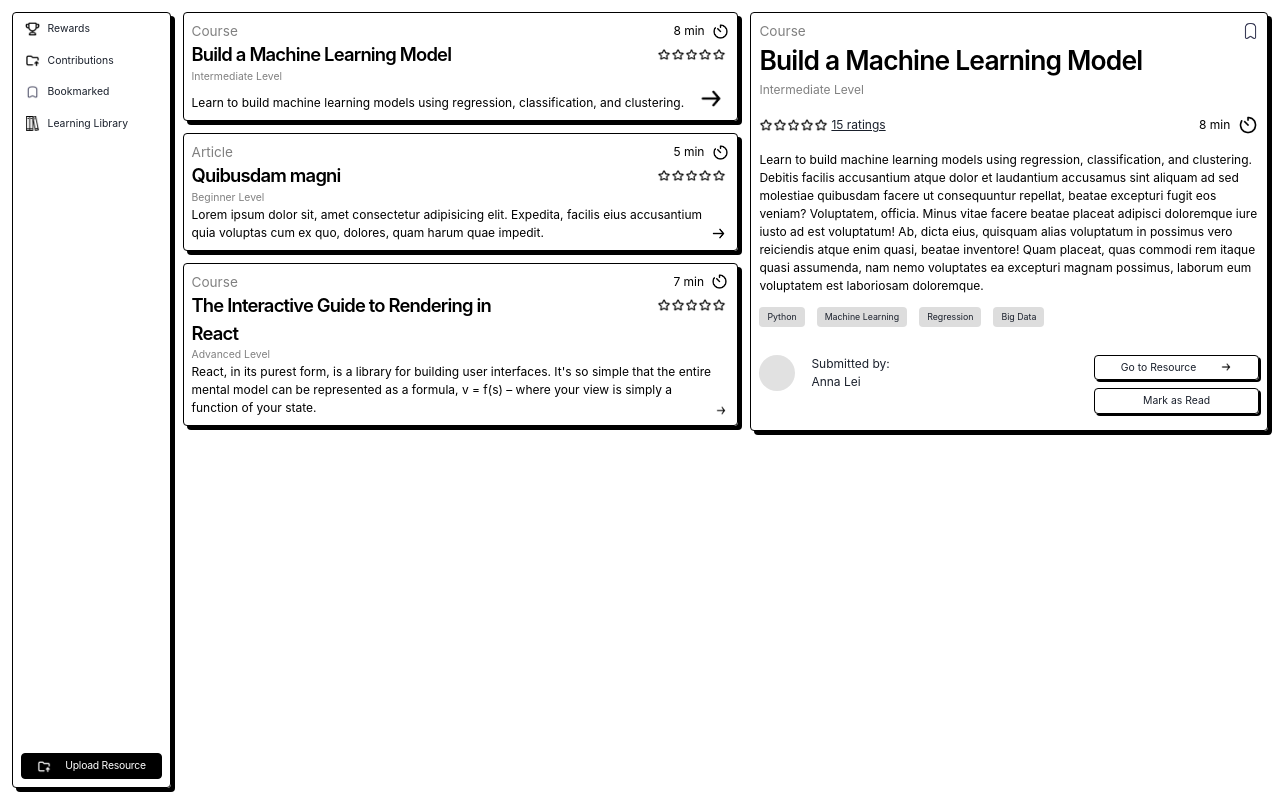
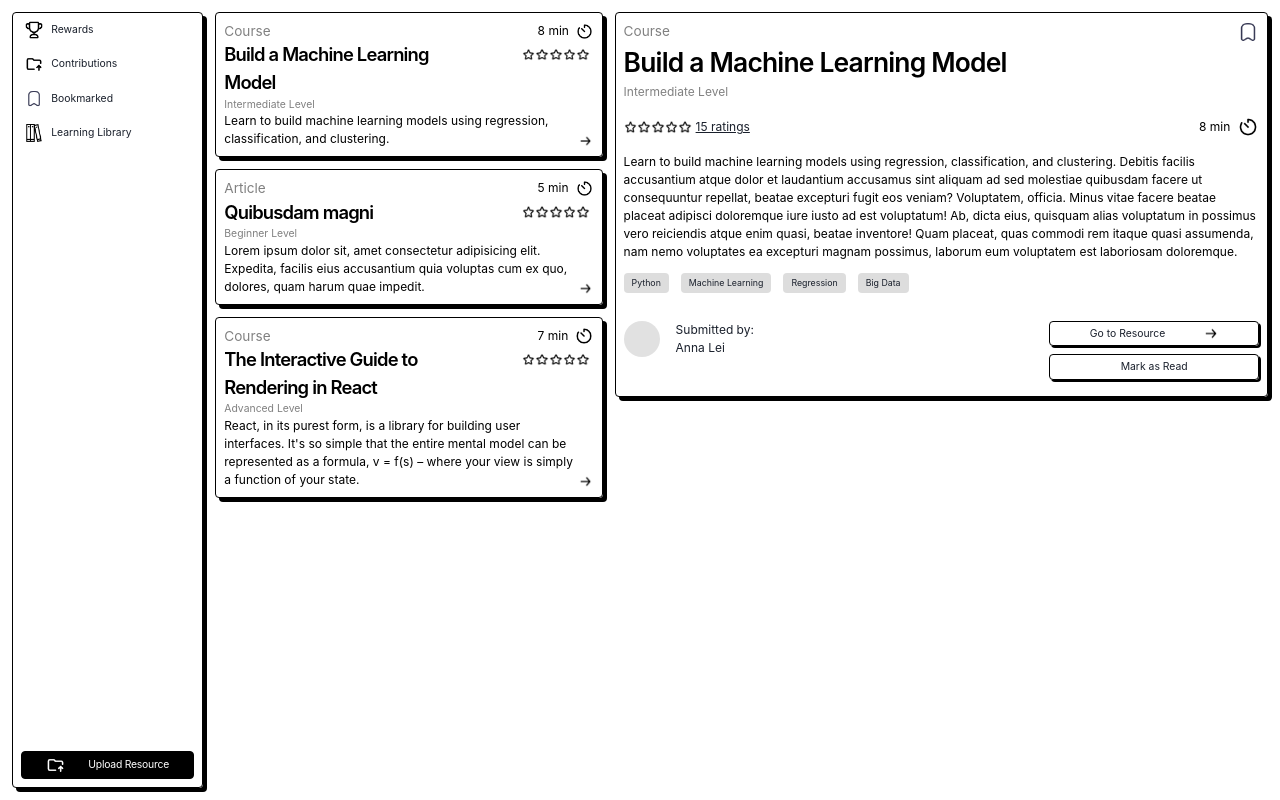
Before and after one commit to makeitMVPadmin/P4_Member_Achievement, a React (Create React App) app: page /resource in a window 1280 px wide. Built offline with nearby package versions, Linux system fonts and the light colour scheme.

Commit message:
update handle toggle read button

```diff
--- a/src/components/ResourceCard/ResourceCard.scss
+++ b/src/components/ResourceCard/ResourceCard.scss
@@ -80,13 +80,14 @@
   &__preview {
     color: black;
     font-size: 0.75rem;
+    width: 100%;
   }
 
   &__link {
-    width: 2rem;
+    width: 1rem;
   }
 
   &__forward-arrow-icon {
-    width: 85.5%;
+    width: 95.5%;
   }
 }
--- a/src/components/ResourceDetailCard/ResourceDetailCard.jsx
+++ b/src/components/ResourceDetailCard/ResourceDetailCard.jsx
@@ -3,8 +3,16 @@ import arrowForwardIcon from "../../assets/icons/arrow-forward-svgrepo-com.png";
 import timerIcon from "../../assets/icons/timer-svgrepo-com.png";
 import savedIcon from "../../assets/icons/saved-svgrepo-com.png";
 import starIcon from "../../assets/icons/star-svgrepo-com.png";
+import { Link } from "react-router-dom";
+import { useState } from "react";
 
 export default function ResourceDetailCard({ selectedResource }) {
+  const [isRead, setIsRead] = useState(false);
+
+  const handleToggleRead = () => {
+    setIsRead((prevIsRead) => !prevIsRead);
+  };
+
   return (
     <section className="resource-details">
       <div className="resource-details__heading-top">
@@ -83,6 +91,7 @@ export default function ResourceDetailCard({ selectedResource }) {
           </div>
         </div>
         <div className="resource-details__buttons-container">
+          <Link to="" key="">
             <button className="resource-details__button">
               Go to Resource
               <img
@@ -91,7 +100,15 @@ export default function ResourceDetailCard({ selectedResource }) {
                 className="resource-details__forward-arrow-icon"
               />
             </button>
-          <button className="resource-details__button">Mark as Read</button>
+          </Link>
+          <button
+            className={`resource-details__button ${
+              isRead ? "resource-details__button--read" : ""
+            }`}
+            onClick={handleToggleRead}
+          >
+            {isRead ? "Mark as Unread" : "Mark as Read"}
+          </button>
         </div>
       </div>
     </section>
--- a/src/components/ResourceDetailCard/ResourceDetailCard.scss
+++ b/src/components/ResourceDetailCard/ResourceDetailCard.scss
@@ -155,6 +155,19 @@
 
   &__button {
     @include button;
+    transition: transform 0.3s ease, box-shadow 0.3s ease;
+
+    &:hover {
+      transform: scale(1.025);
+    }
+
+    &--read {
+      background-color: #c1d0b5;
+
+      &:hover {
+        background-color: #99a98f;
+      }
+    }
 
     font-size: 0.65rem;
     @include thin-border;
--- a/src/pages/ResourcePage/ResourcePage.scss
+++ b/src/pages/ResourcePage/ResourcePage.scss
@@ -10,10 +10,15 @@
 
   &__cards {
     margin-right: 0.75rem;
+    width: 65%;
+
+    @include desktop {
+      width: 55%;
+    }
   }
 
   &-details__container {
-    width: 85%;
+    width: 90%;
     margin: 0 0.75rem 0.75rem 0;
   }
 
```
Lines whose indentation alone changed are shown as unchanged.
